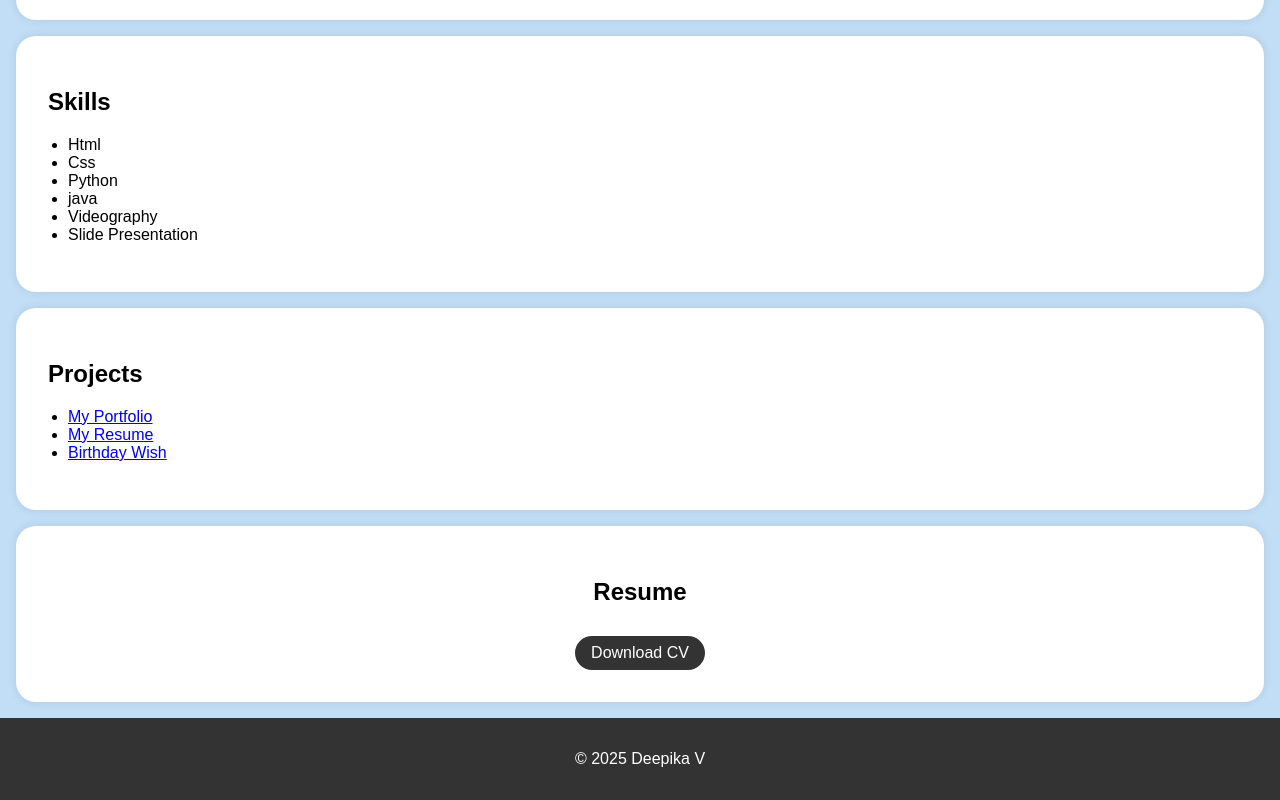
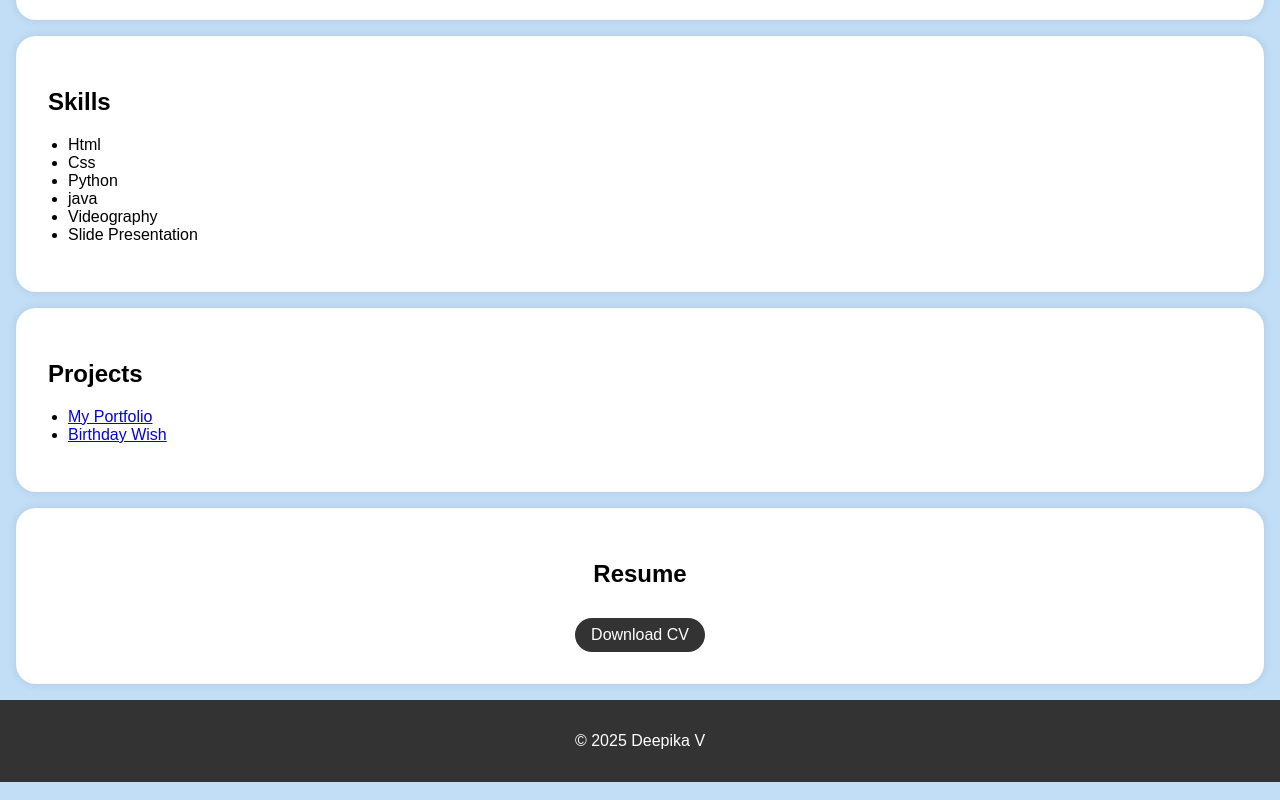
Before and after one commit to Deepika022005/digital-portfolio-, a plain HTML site: page index.html in a window 1280 px wide. Shown: the part 574-1374 px from the top of the page. Drawn offline with Linux system fonts and the light colour scheme.

Commit message:
Update index.html

```diff
--- a/index.html
+++ b/index.html
@@ -150,7 +150,6 @@
             <h2>Projects</h2>
             <ul>
                 <li><a href="#">My Portfolio</a></li>
-                <li><a href="#">My Resume</a></li>
                 <li><a href="Birthday Wish.html">Birthday Wish</a></li>
              <!-- Add more project links here -->
             </ul>
```
